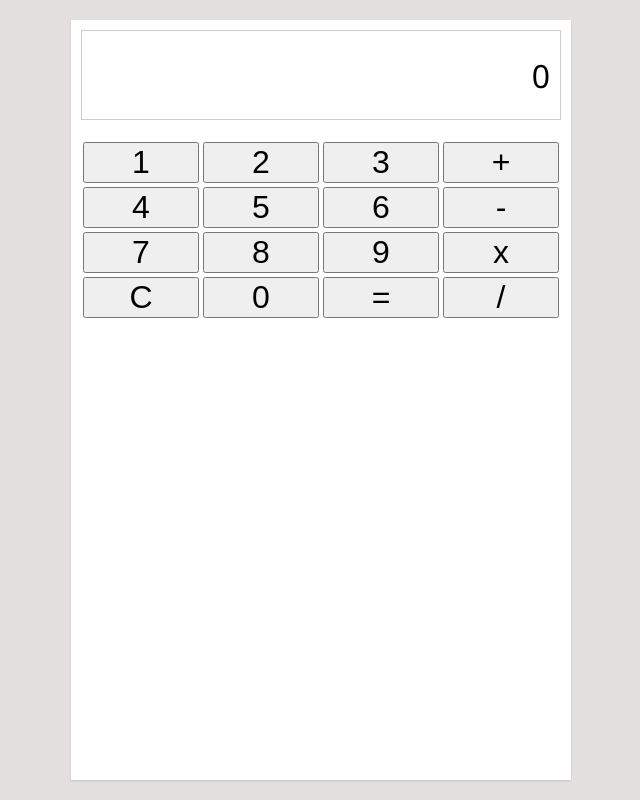
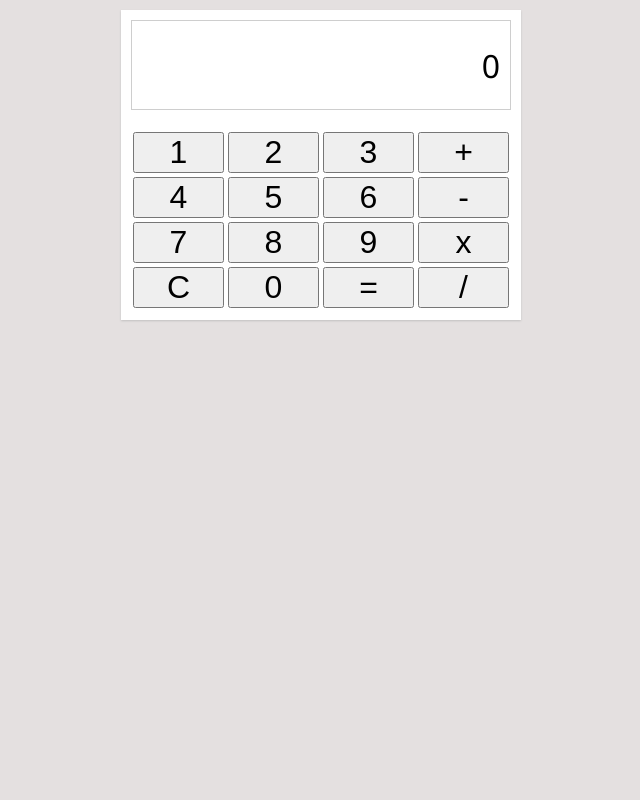
Before and after one commit to itsdonnix/simple-calculator, a plain HTML site: page index.html in a window 1280 px wide. Shown: the whole page, without its empty margins (319-959 px from the left). Drawn offline with Linux system fonts and the light colour scheme.

Commit message:
Improve responsive & make app height max content
Signed-off-by: Don Alfons Nisnoni <donnisnoni@outlook.com>

```diff
--- a/styles/main.css
+++ b/styles/main.css
@@ -7,7 +7,6 @@
 :root {
   height: 100vh;
   width: 100vw;
-  /*  */
   --app-area-color: #e4e0e0;
   --app-bg-color: #fff;
 }
@@ -18,8 +17,7 @@ body {
   flex-direction: column;
   font-family: "Segoe UI", Tahoma, Geneva, Verdana, sans-serif;
   height: 100%;
-  font-size: 16px;
-  justify-content: center;
+  font-size: 12px;
   width: 100%;
 }
 
@@ -58,10 +56,12 @@ body {
   font-size: 2em;
 }
 
-@media (min-width: 768px) {
+@media (min-width: 400px) {
+  body {
+    font-size: 16px;
+  }
   #app {
-    height: 95%;
-    max-width: 500px;
-    /* border-radius: 10px; */
+    max-width: 400px;
+    margin-top: 10px;
   }
 }
```
